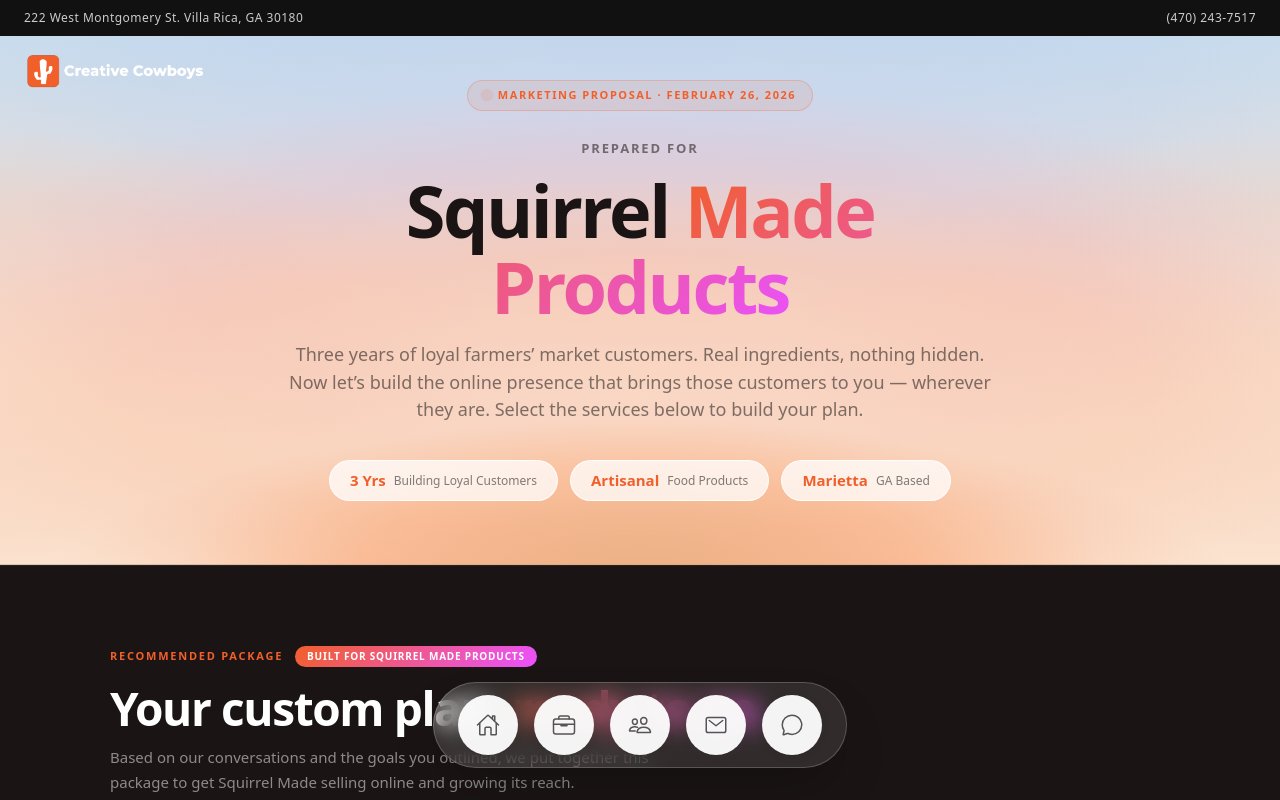
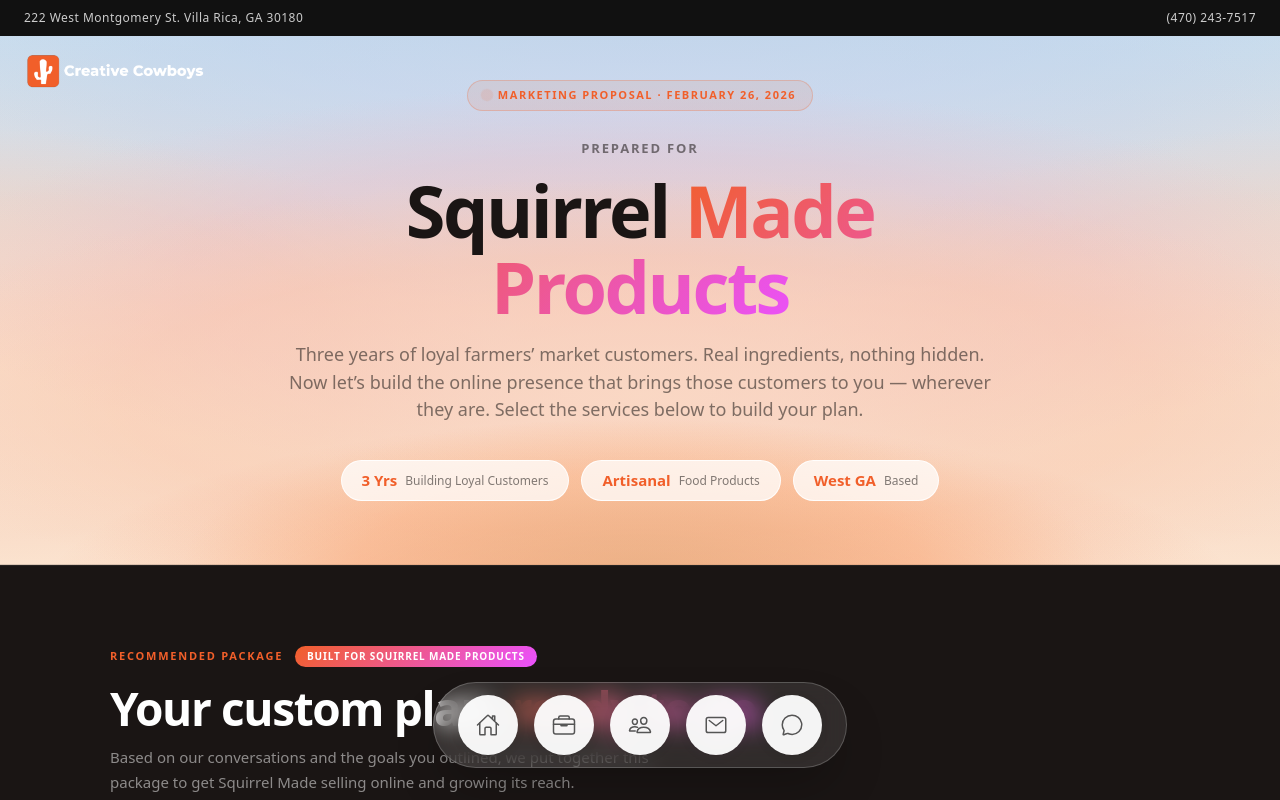
Before and after one commit to creativecowboys/cowboys-site, a Next.js app: page /proposals/squirrel-made in a window 1280 px wide. Shown: the top 800 px of the page. Built offline with nearby package versions, Linux system fonts and the light colour scheme.

Commit message:
Update Squirrel Made hero stat from Marietta to West GA

```diff
--- a/src/app/proposals/squirrel-made/page.tsx
+++ b/src/app/proposals/squirrel-made/page.tsx
@@ -356,7 +356,7 @@ function Hero() {
                     {[
                         { val: "3 Yrs", lbl: "Building Loyal Customers" },
                         { val: "Artisanal", lbl: "Food Products" },
-                        { val: "Marietta", lbl: "GA Based" },
+                        { val: "West GA", lbl: "Based" },
                     ].map(s => (
                         <div key={s.val} style={{
                             background: "rgba(255,255,255,0.75)", backdropFilter: "blur(12px)",
```
